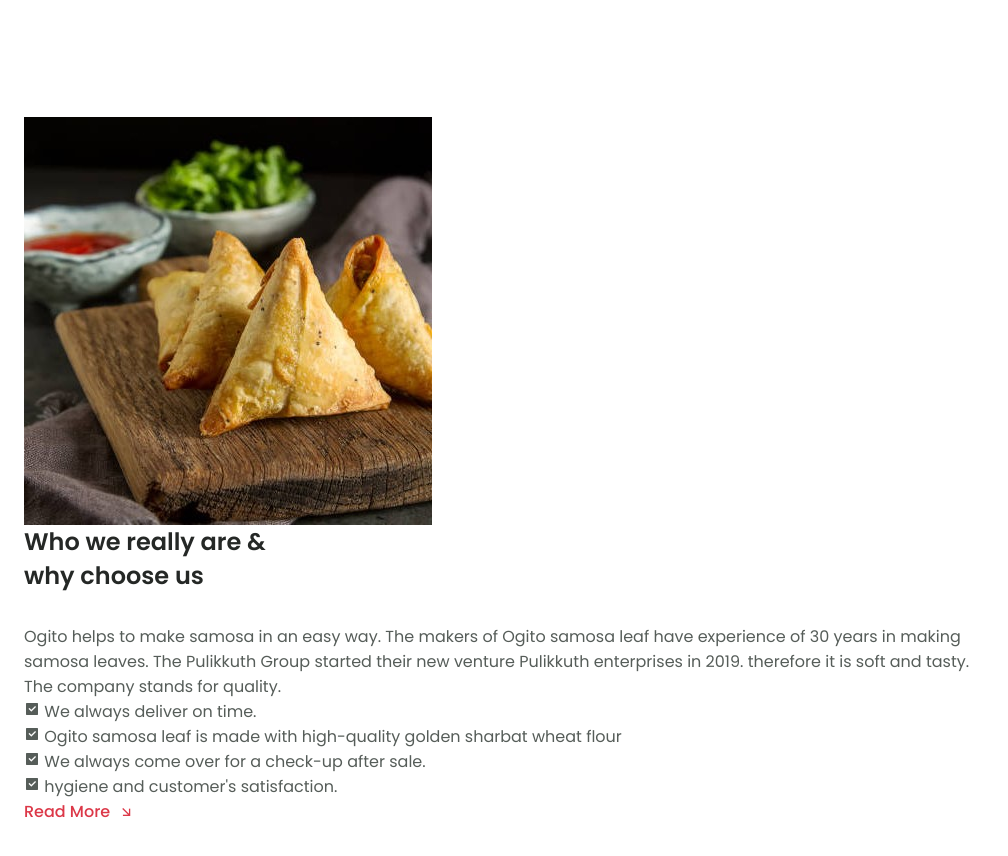
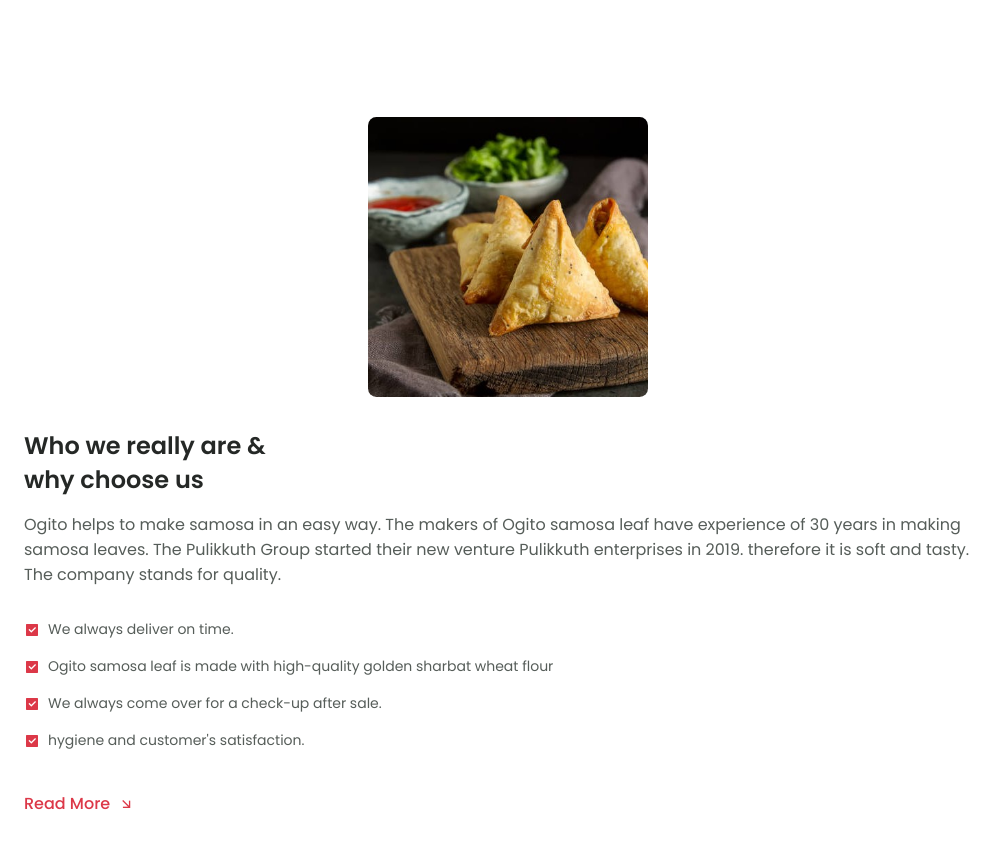
Before and after one commit to iambasilp/Basil-Ogito-test, a plain HTML site: page index.html in a window 1280 px wide. Shown: the part 684-1540 px from the top of the page, without its empty margins (0-1008 px from the left). Drawn offline with nearby package versions, Linux system fonts and the light colour scheme.

Commit message:
About CSS added

```diff
--- a/assets/css/styles.css
+++ b/assets/css/styles.css
@@ -397,3 +397,39 @@ body.dark-theme {
 .button--link:hover .button__icon {
   transform: translateX(0.25rem);
 }
+/*=============== ABOUT ===============*/
+.about__container {
+  row-gap: 2rem;
+}
+
+.about__img {
+  width: 280px;
+  justify-self: center;
+  border-radius: 3%;
+}
+
+.about__title {
+  margin-bottom: var(--mb-1);
+}
+
+.about__description {
+  margin-bottom: var(--mb-2);
+}
+
+.about__details {
+  display: grid;
+  row-gap: 1rem;
+  margin-bottom: var(--mb-2-5);
+}
+
+.about__details-description {
+  display: inline-flex;
+  column-gap: 0.5rem;
+  font-size: var(--small-font-size);
+}
+
+.about__details-icon {
+  font-size: 1rem;
+  color: var(--first-color);
+  margin-top: 0.15rem;
+}
```
